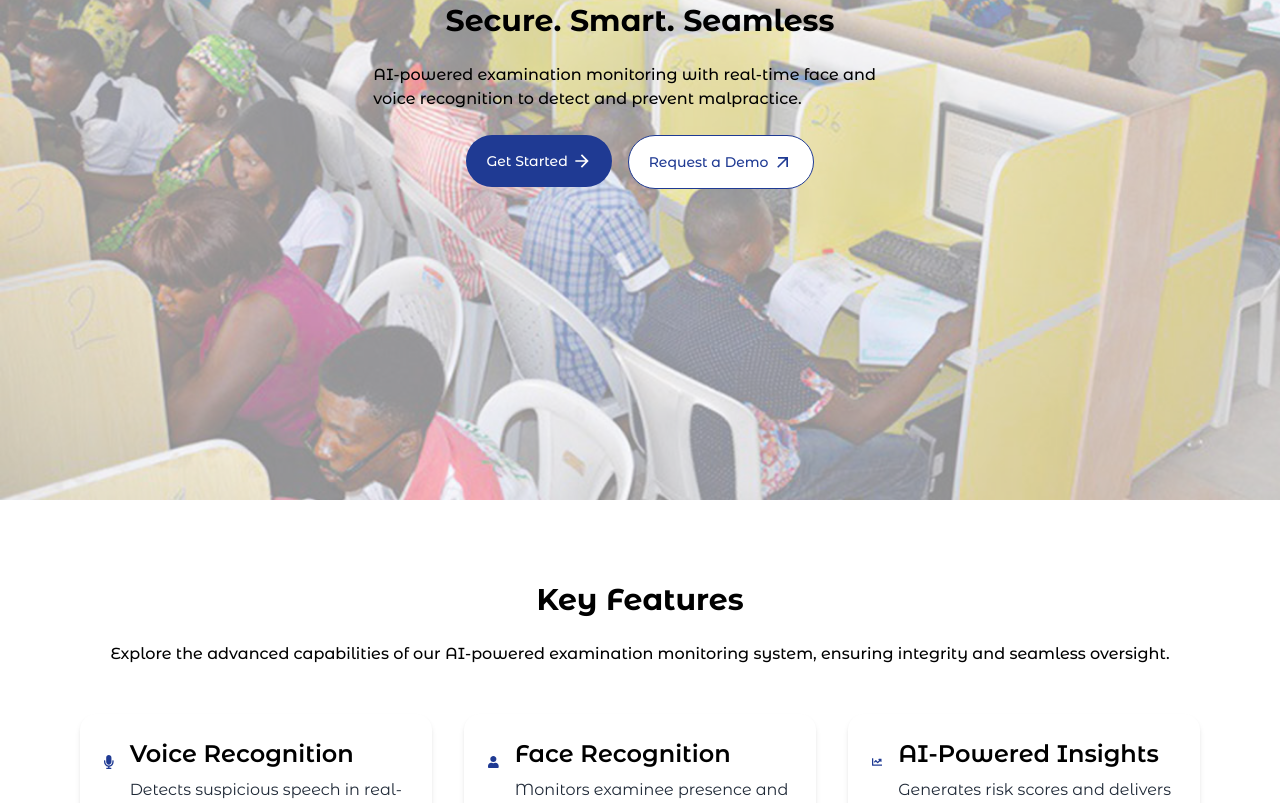
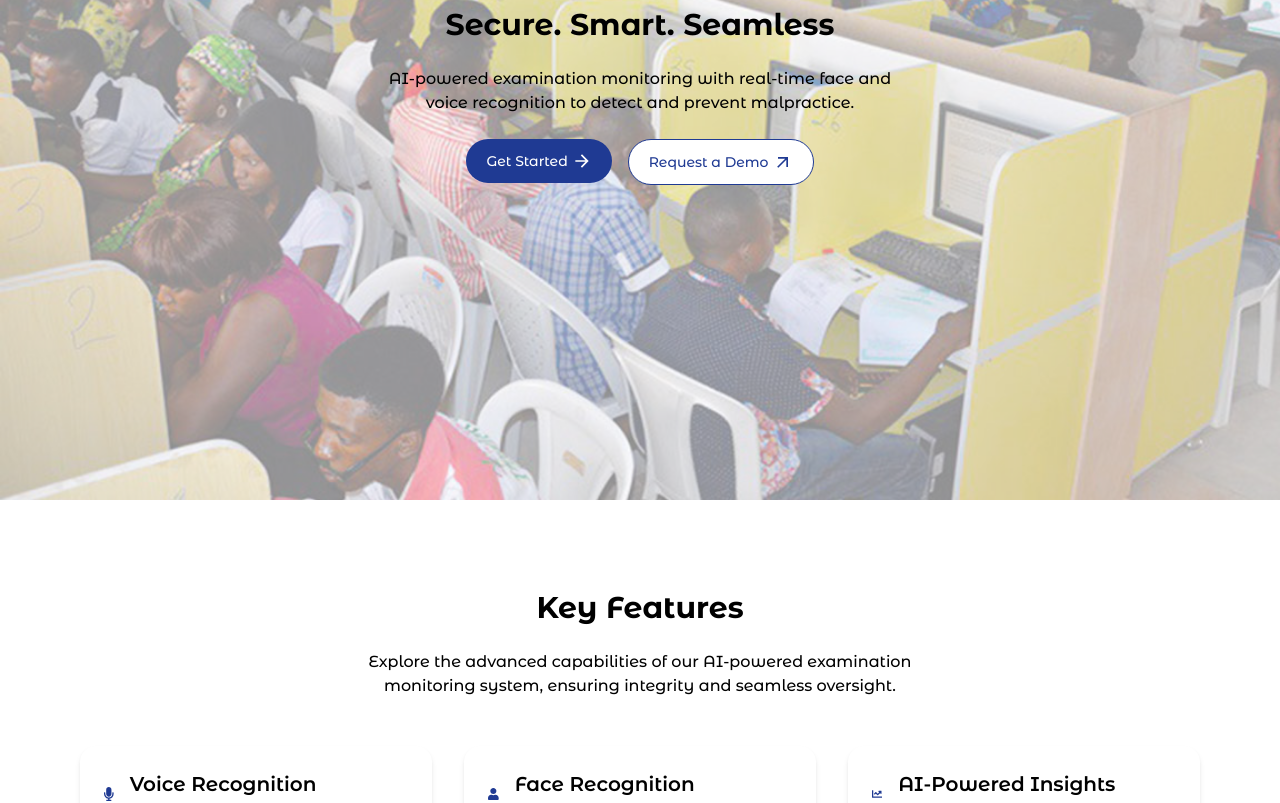
Before and after one commit to Ftgeorge/grade, a Next.js app: page / in a window 1280 px wide. Shown: the part 300-1103 px from the top of the page. Built offline with nearby package versions, Linux system fonts and the light colour scheme.

Commit message:
responsiveness for features

```diff
--- a/src/app/components/Buttons/SecondaryButton.tsx
+++ b/src/app/components/Buttons/SecondaryButton.tsx
@@ -7,8 +7,8 @@ export default function SecondaryButton({ placeholder, primary, children }: Seco
             type="button"
             className={
                 primary
-                    ? `font-montserrat text-white bg-primary hover:bg-primary font-medium rounded-full text-xs md:text-xs lg:text-xs xl:text-sm 2xl:text-sm px-4 md:px-2 lg:px-2 xl:px-5 2xl:px-8 py-3 md:py-4 lg:py-4 xl:py-4 2xl:py-4 mb-2 flex flex-row gap-1`
-                    : 'bg-white font-montserrat text-primary border border-primary font-medium rounded-full text-xs md:text-xs lg:text-xs xl:text-sm 2xl:text-sm px-4 md:px-2 lg:px-2 xl:px-5 2xl:px-8 py-3 md:py-4 lg:py-4 xl:py-4 2xl:py-4 text-center mb-2 flex flex-row gap-1'
+                    ? `font-montserrat text-white bg-primary hover:bg-primary font-medium rounded-full text-xs md:text-xs lg:text-xs xl:text-sm 2xl:text-sm px-4 md:px-4 lg:px-4 xl:px-5 2xl:px-8 py-2.5 md:py-3 lg:py-2.5 xl:py-3 2xl:py-4 mb-2 flex flex-row gap-1`
+                    : 'bg-white font-montserrat text-primary border border-primary font-medium rounded-full text-xs md:text-xs lg:text-xs xl:text-sm 2xl:text-sm px-4 md:px-4 lg:px-4 xl:px-5 2xl:px-8 py-2.5 md:py-3 lg:py-2.5 xl:py-3 2xl:py-4 text-center mb-2 flex flex-row gap-1'
             }
         >
             <h1 className="font-montserrat"> {placeholder} </h1>
--- a/src/app/components/Text/HeaderText.tsx
+++ b/src/app/components/Text/HeaderText.tsx
@@ -6,7 +6,7 @@ interface HeaderTextProps {
 export default function HeaderText({ placeholder, className }: HeaderTextProps) {
     return (
         <>
-            <h2 className={`text-xl md:text-xl lg:text-2xl xl:text-3xl 2xl:text-4xl font-bold text-left md:text-left lg:text-left xl:text-left 2xl:text-left text-black font-montserrat ${className}`}>
+            <h2 className={`text-xl md:text-xl lg:text-xl xl:text-3xl 2xl:text-4xl font-bold text-left md:text-left lg:text-left xl:text-left 2xl:text-left text-black font-montserrat ${className}`}>
                 {placeholder}
             </h2>
         </>
--- a/src/app/components/Text/SubHeaderText.tsx
+++ b/src/app/components/Text/SubHeaderText.tsx
@@ -6,7 +6,7 @@ interface SubHeaderTextProps {
 export default function SubHeaderText({ placeholder, className }: SubHeaderTextProps) {
     return (
         <>
-            <h2 className={`font-medium text-black text-md md:text-md lg:text-base xl:text-base 2xl:text-xl text-left md:text-left lg:text-left xl:text-left 2xl:text-left font-montserrat ${className}`}>
+            <h2 className={`font-medium text-black text-md md:text-md lg:text-sm xl:text-base 2xl:text-xl text-left md:text-left lg:text-left xl:text-left 2xl:text-left font-montserrat ${className}`}>
                 {placeholder}
             </h2>
         </>
--- a/src/app/pages/features/features.tsx
+++ b/src/app/pages/features/features.tsx
@@ -40,22 +40,22 @@ export default function Features() {
     ];
 
     return (
-        <section className="bg-white h-screen px-20 flex items-center justify-center">
+        <section className="bg-white max-h-fit md:h-screen lg:h-screen xl:h-screen 2xl:h-screen px-4 md:px-10 lg:px-10 xl:px-20 2xl:px-20 py-12 md:py-0 lg:py-32 xl:py-32 2xl:py-40 2xl:px-0 flex items-center justify-center">
             <div className="max-w-7xl mx-auto flex flex-col items-center">
 
-                <div className="w-full flex flex-col items-center w-8/12 gap-6" >
+                <div className="w-full flex flex-col items-center w-8/12 md:w-8/12 lg:w-6/12 xl:w-6/12 2xl:w-8/12 gap-6 md:gap-6 lg:gap-2 xl:gap-6 2xl:gap-6" >
                     <HeaderText placeholder="Key Features" className="text-center" />
-                    <SubHeaderText placeholder="Explore the advanced capabilities of our AI-powered examination monitoring system, ensuring integrity and seamless oversight." className="2xl:text-center" />
+                    <SubHeaderText placeholder="Explore the advanced capabilities of our AI-powered examination monitoring system, ensuring integrity and seamless oversight." className="text-center md:text-center lg:text-center xl:text-center 2xl:text-center" />
                 </div>
 
-                <div className="grid grid-cols-1 md:grid-cols-2 lg:grid-cols-3 gap-8 mt-12">
+                <div className="grid grid-cols-1 md:grid-cols-2 lg:grid-cols-3 gap-8 mt-12 md:mt-12 lg:mt-8 xl:mt-12 2xl:mt-12">
                     {features.map((feature, index) => (
                         <div key={index}
                             className="flex items-start space-x-4 p-6 rounded-2xl shadow-md bg-white" >
                             <feature.icon className="w-12 h-12 text-primary" />
                             <div>
-                                <h3 className="text-2xl font-semibold text-black font-montserrat mb-2">{feature.title}</h3>
-                                <p className="text-gray-800 font-montserrat">{feature.description}</p>
+                                <h3 className="text-base md:text-base lg:text-base xl:text-xl 2xl:text-2xl font-semibold text-black font-montserrat mb-2">{feature.title}</h3>
+                                <p className="text-gray-800 text-sm md:text-sm lg:text-sm xl:text-base 2xl:text-base font-montserrat">{feature.description}</p>
                             </div>
                         </div>
                     ))}
--- a/src/app/pages/home/home.tsx
+++ b/src/app/pages/home/home.tsx
@@ -14,7 +14,7 @@ export default function HomePage() {
 
             {/* Content Section */}
             <div className="relative flex justify-center items-center h-full">
-                <div className="w-5/12 flex flex-col gap-6 justify-center items-center">
+                <div className="w-11/12 md:w-8/12 lg:w-6/12 xl:w-5/12 2xl:w-4/12 flex flex-col gap-6 justify-center items-center">
 
                     {/* Main Header */}
                     <div>
@@ -25,7 +25,7 @@ export default function HomePage() {
                     <div >
                         <SubHeaderText
                             placeholder="AI-powered examination monitoring with real-time face and voice recognition to detect and prevent malpractice."
-                            className="2xl:text-center text-brown-900"
+                            className="text-center md:text-center lg:text-center xl:text-center 2xl:text-center text-brown-900"
                         />
                     </div>
 
```
